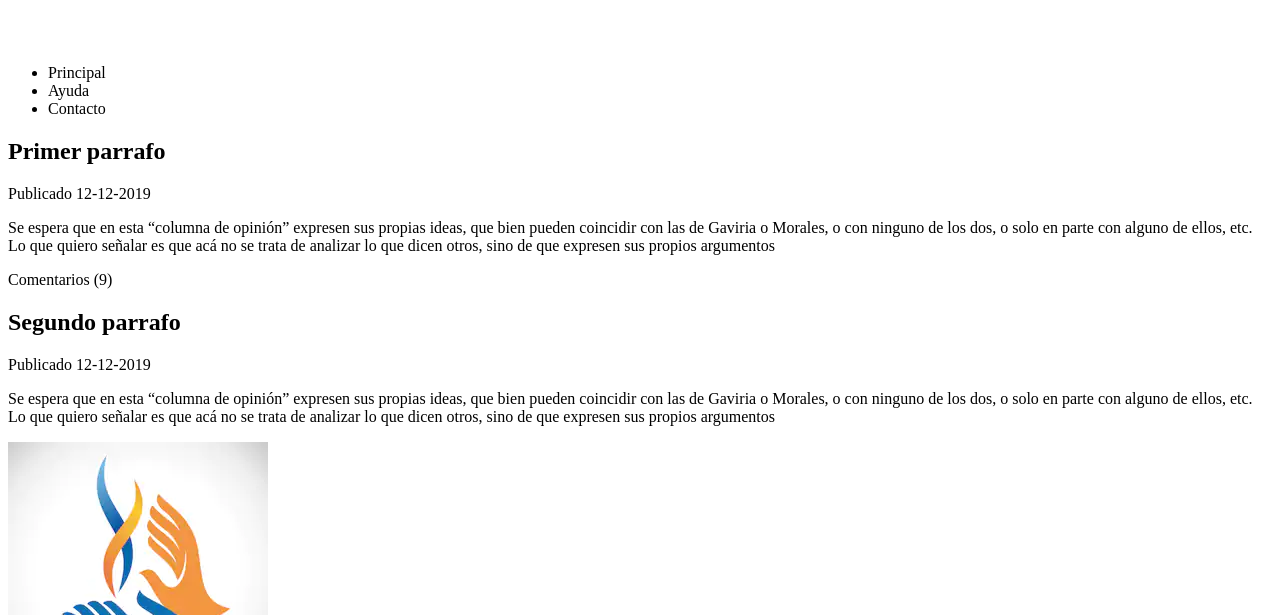
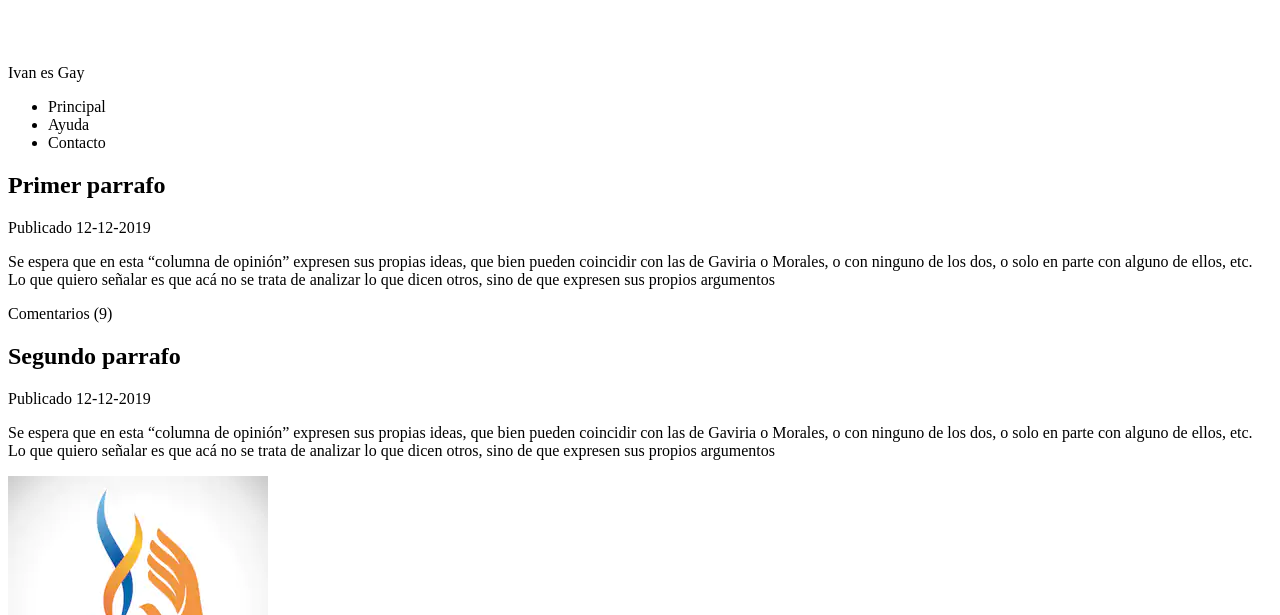
Before and after one commit to ivibanez/pruebadmcr, a plain HTML site: page index.html in a window 1280 px wide. Shown: the part 185-800 px from the top of the page. Drawn offline with Linux system fonts and the light colour scheme.

Commit message:
Se añade linea de titulo

```diff
--- a/index.html
+++ b/index.html
@@ -11,6 +11,7 @@
             <header>
                 <h1> Mi Blog</h1>
             </header>
+            <p>Ivan es Gay</p>
 
              <nav>
                  <ul>
```
